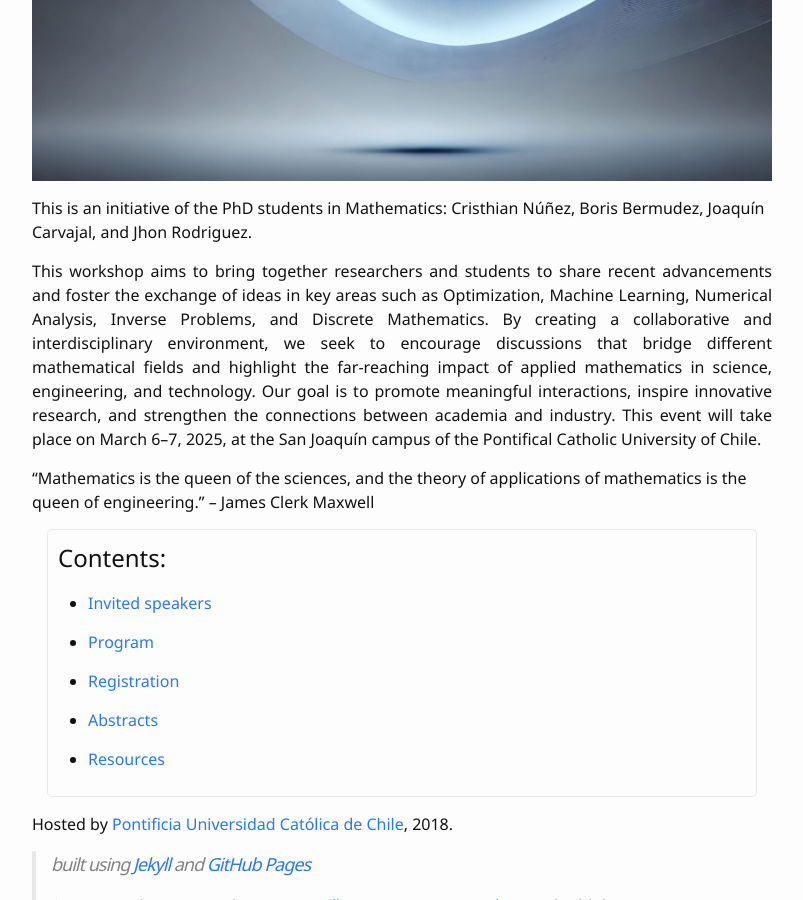
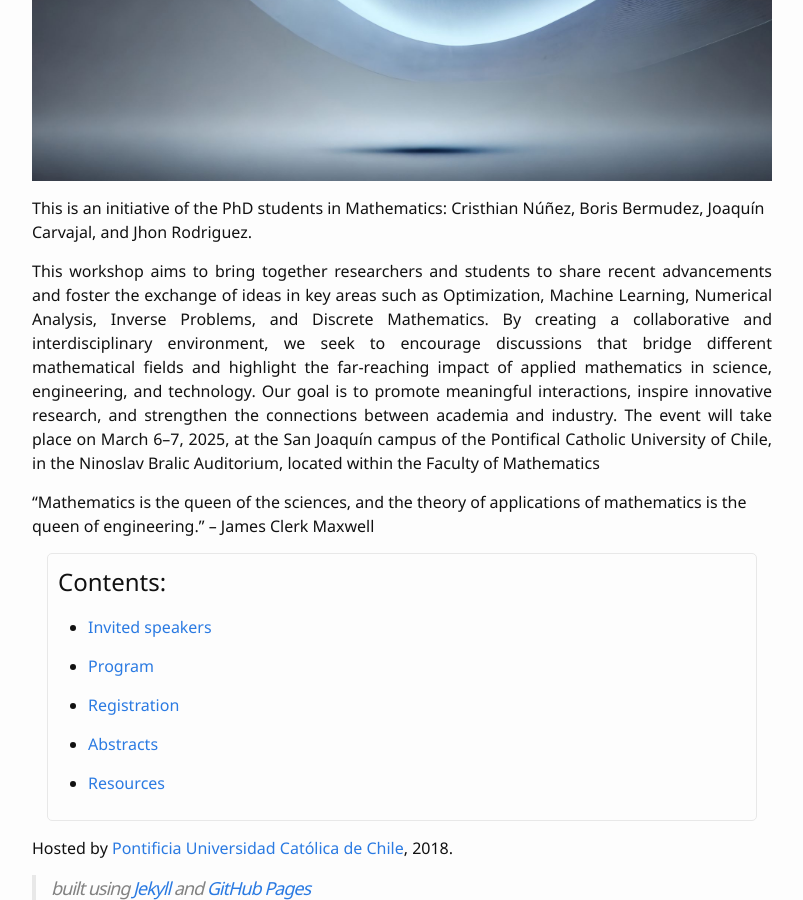
Before and after one commit to AppliedMathUC/workshop-applied-math-2025, a Jekyll site: the page built from index.md, in a window 1280 px wide and 900 px high, scrolled down 553 px. Shown: the whole window, without its empty margins (238-1041 px from the left). Built offline with Jekyll 4.4.1, drawn with Linux system fonts in a browser that asks for light colours.

Commit message:
Update index.md

```diff
--- a/index.md
+++ b/index.md
@@ -9,8 +9,7 @@
 This is an initiative of the PhD students in Mathematics: Cristhian Núñez, Boris Bermudez, Joaquín Carvajal, and Jhon Rodriguez.
 
 <p style="text-align: justify;">
-
-This workshop aims to bring together researchers and students to share recent advancements and foster the exchange of ideas in key areas such as Optimization, Machine Learning, Numerical Analysis, Inverse Problems, and Discrete Mathematics. By creating a collaborative and interdisciplinary environment, we seek to encourage discussions that bridge different mathematical fields and highlight the far-reaching impact of applied mathematics in science, engineering, and technology. Our goal is to promote meaningful interactions, inspire innovative research, and strengthen the connections between academia and industry. This event will take place on March 6–7, 2025, at the San Joaquín campus of the Pontifical Catholic University of Chile.
+This workshop aims to bring together researchers and students to share recent advancements and foster the exchange of ideas in key areas such as Optimization, Machine Learning, Numerical Analysis, Inverse Problems, and Discrete Mathematics. By creating a collaborative and interdisciplinary environment, we seek to encourage discussions that bridge different mathematical fields and highlight the far-reaching impact of applied mathematics in science, engineering, and technology. Our goal is to promote meaningful interactions, inspire innovative research, and strengthen the connections between academia and industry. The event will take place on March 6–7, 2025, at the San Joaquín campus of the Pontifical Catholic University of Chile, in the Ninoslav Bralic Auditorium, located within the Faculty of Mathematics
 </p>
 
 "Mathematics is the queen of the sciences, and the theory of applications of mathematics is the queen of engineering." – James Clerk Maxwell
```
